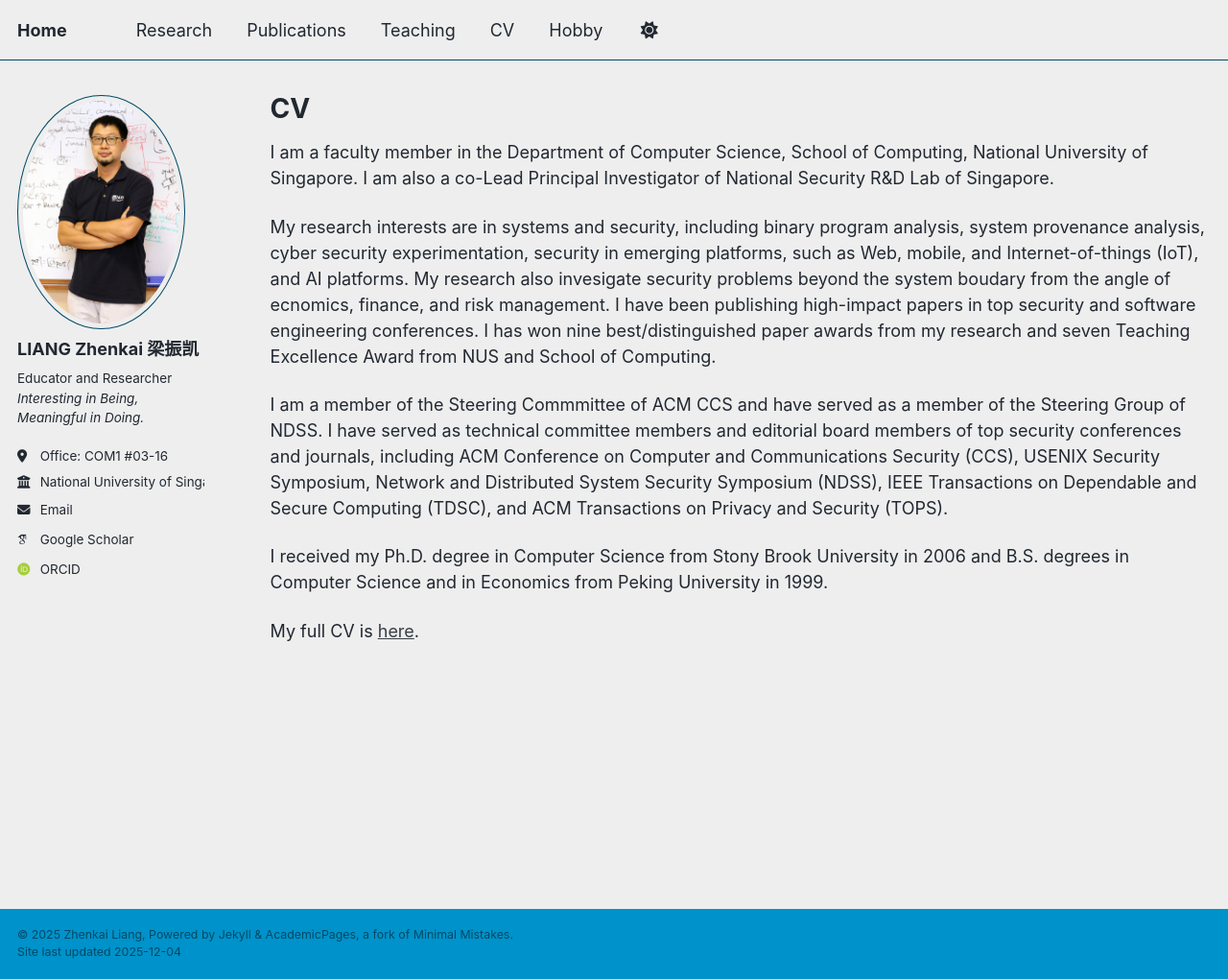
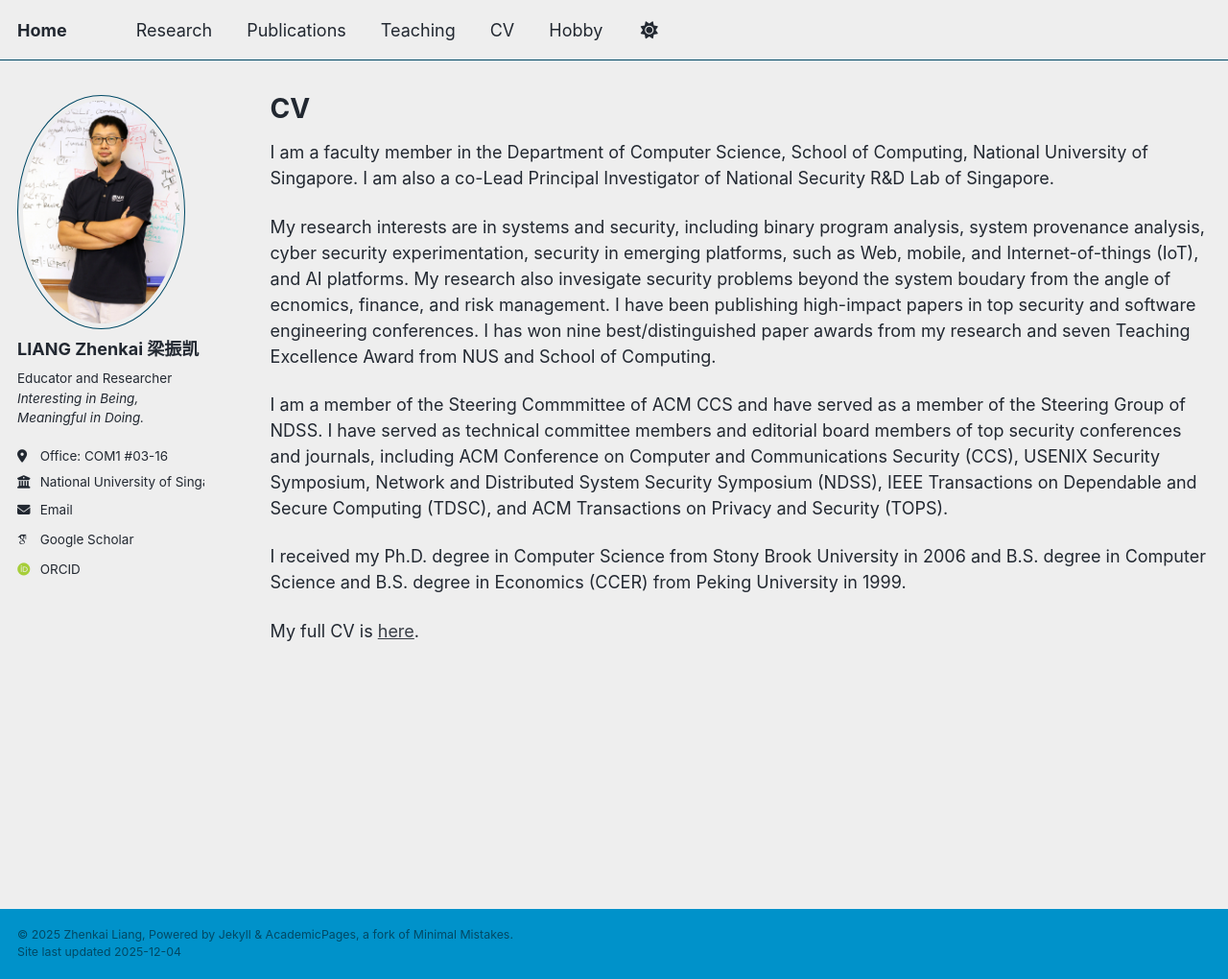
Before and after one commit to zhenkai-liang/zhenkai-liang.github.io, a Jekyll site: the page built from _pages/cv.md, in a window 1280 px wide and 1020 px high. Shown: the whole window at 96% size. Built offline with Jekyll 4.4.1, drawn with Linux system fonts in a browser that asks for light colours; some web fonts are replaced.

Commit message:
Update cv.md

```diff
--- a/_pages/cv.md
+++ b/_pages/cv.md
@@ -13,7 +13,7 @@ My research interests are in systems and security, including binary program anal
 
 I am a member of the Steering Commmittee of ACM CCS and have served as a member of the Steering Group of NDSS. I have served as technical committee members and editorial board members of top security conferences and journals, including ACM Conference on Computer and Communications Security (CCS), USENIX Security Symposium, Network and Distributed System Security Symposium (NDSS), IEEE Transactions on Dependable and Secure Computing (TDSC), and ACM Transactions on Privacy and Security (TOPS).
 
-I received my Ph.D. degree in Computer Science from Stony Brook University in 2006 and B.S. degrees in Computer Science and in Economics from Peking University in 1999.
+I received my Ph.D. degree in Computer Science from Stony Brook University in 2006 and B.S. degree in Computer Science and B.S. degree in Economics (CCER) from Peking University in 1999.
 
 
 My full CV is [here](https://www.comp.nus.edu.sg/~liangzk/papers/liangzk-cv-full.pdf).
```
